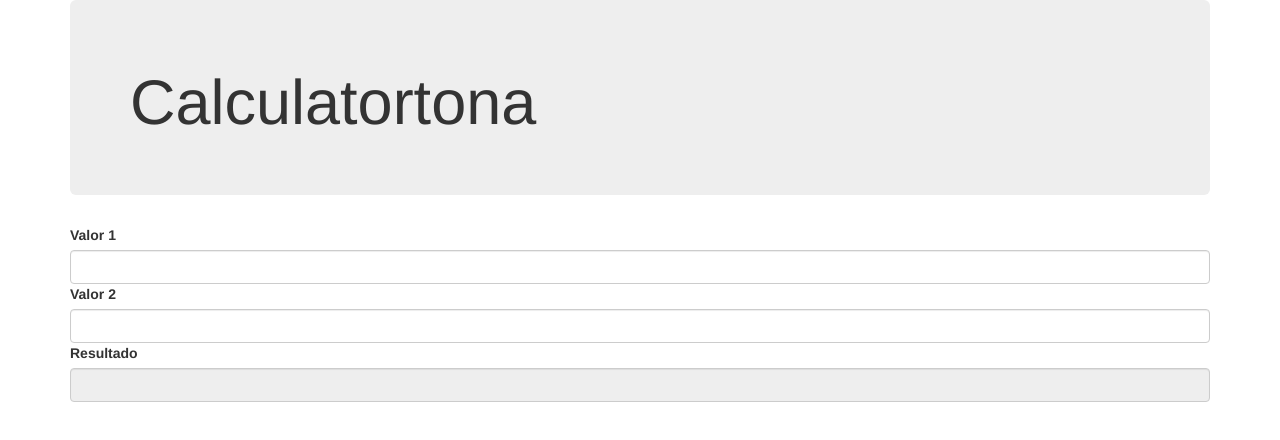
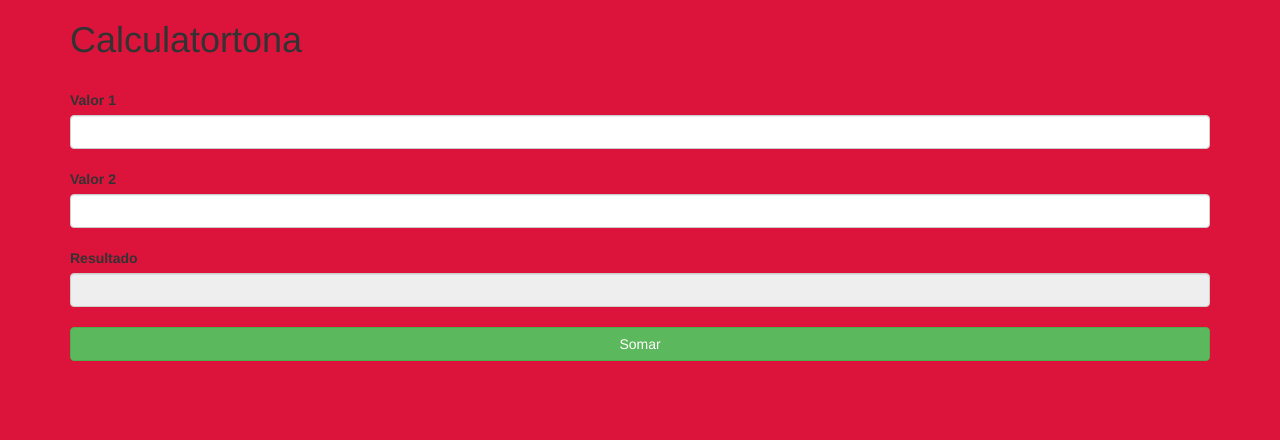
Before and after one commit to leonardes1/prjCalculadora3i2, a website: page www/index.html in a window 1280 px wide. Drawn offline with Linux system fonts and the light colour scheme.

Commit message:
Inserindo o botão somar e o css !

```diff
--- a/www/css/style.css
+++ b/www/css/style.css
@@ -1 +1,7 @@
 /**/
+body{
+  background-color: crimson;
+}
+button , label{
+  margin-top: 20px;
+}
--- a/www/index.html
+++ b/www/index.html
@@ -9,7 +9,7 @@
     <script src="components/jquery-3.3.1.min.js"></script>
     <!-- Código CSS-->
     <link rel="stylesheet" href="components/loader.css">
-    <link rel="stylesheet" href="css/bootstrap.min.css"
+    <link rel="stylesheet" href="css/bootstrap.min.css">
     <link rel="stylesheet" href="css/style.css">
     <script>
     </script>
@@ -18,9 +18,7 @@
   <div class="container">
      <div class="row">
        <div class="col-xs-12">
-         <div class="jumbotron">
-           <h1>Calculatortona</h1>
-         </div>
+         <h1>Calculatortona</h1>
        </div>
     </div>
     <div class="row">
@@ -41,6 +39,11 @@
         <input type="number" id="valor3" class="form-control" readonly>
       </div>
     </div>
+    <div class="row">
+      <div class="col-xs-12">
+        <button id="somar" class="btn btn-success btn-block">Somar</button>
+      </div>
+    </div>
  </div>
 </body>
 </html>
```
